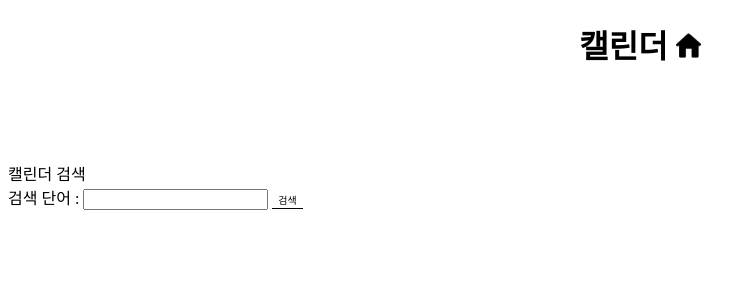
After one commit to highlrang/calendar, a Django app: page /schedule/search/ in a window 1280 px wide. The commit adds this page. Shown: the top 300 px of the page, without its empty margins (0-755 px from the left). Run offline with Django 3.2, Linux system fonts and the light colour scheme; parts of the project's set-up code (start-up, migrations or seed data) failed here and were passed over; some libraries are stand-ins or nearby versions.

Commit message:
second commit

```diff
--- /dev/null
+++ b/schedule/templates/schedule/search_calendar.html
@@ -0,0 +1,37 @@
+{% extends 'base.html' %}
+
+{% block content %}
+<br><br><br>
+<form action="{% url 'schedule:searchResult' %}" method="post">{% csrf_token %}
+    <div>캘린더 검색</div>
+    <div>검색 단어 : <input type="text" name="search_word" required/> <input type="submit" value="검색"/></div>
+</form>
+
+    <br><br>
+    {% if sche_list %}
+    {% if sche_list == 'None' %}
+        <div>일정 달력에서의 <{{ search }}> 검색 결과 없음</div>
+    {% else %}
+        <div>일정 달력에서의 <{{ search }}> 검색 결과</div><br>
+        {% for sche in sche_list %}
+        <div><a href="{{ sche.get_absolute_url }}">{{ sche.s_cate.c_cate }} - {{ sche.s_content }} - {{ sche.s_startDate }}</a></div>
+        {% endfor %}
+    {% endif %}
+    <br><br><br>
+    {% endif %}
+
+
+    {% if diary_list %}
+    {% if diary_list == 'None' %}
+    <div>일기 달력에서의 <{{ search }}> 검색 결과 없음</div>
+    {% else %}
+        <div>일기 달력에서의 <{{ search }}> 검색 결과</div><br>
+        {% for diary in diary_list %}
+        <div><a href="{{ diary.get_absolute_url }}">{{ diary.d_cate.c_cate }} - {{ diary.d_title }} -
+            {{ diary.d_date }}</a></div>
+        {% endfor %}
+    {% endif %}
+    {% endif %}
+
+
+{% endblock %}
--- a/schedule/urls.py
+++ b/schedule/urls.py
@@ -18,4 +18,7 @@ urlpatterns = [
     path('update/<int:pk>/<int:cate>/<str:date>/', ScheduleUV.as_view(), name='scheUpdate'),
     path('delete/<int:pk>/<int:cate>/<str:date>/', ScheduleDel, name='scheDelete'),
 
+    path('search/', SearchCalendar.as_view(), name='searchCalendar'),
+    path('search/result/', SearchResult, name='searchResult'),
+
 ]
--- a/schedule/views.py
+++ b/schedule/views.py
@@ -342,3 +342,24 @@ def ScheduleDel(request, pk, cate, date):
     else:
         msg = '소유자만 접근 가능합니다.'
     return HttpResponseRedirect(reverse('schedule:scheDate', kwargs={'cate':cate, 'date':date, 'msg': msg}))
+
+
+
+
+
+class SearchCalendar(TemplateView):
+    template_name = 'schedule/search_calendar.html'
+
+def SearchResult(request):
+    if request.POST:
+        search = request.POST['search_word']    # get absolute url && cate && title && date
+        try:
+            sche_list = Schedule.objects.filter(s_user = request.user, s_content__contains = search)
+        except Schedule.DoesNotExist:
+            sche_list = 'None'
+        try:
+            diary_list = Diary.objects.filter(Q(d_user = request.user), Q(d_title__contains = search) | Q(d_content__contains = search))
+        except Diary.DoesNotExist:
+            diary_list = 'None'
+
+        return render(request, 'schedule/search_calendar.html', {'search':search, 'sche_list':sche_list, 'diary_list':diary_list})
--- a/templates/registration/register.html
+++ b/templates/registration/register.html
@@ -5,7 +5,7 @@
     <br>
     <div>
         {% if form.errors %}
-            <p style="border-bottom: 1px solid red; border-top: 1px solid red; padding: 2%;">오류가 발생했습니다. 다시 한 번 시도해주세요.</p>
+            <p style="border-bottom: 1px solid red; border-top: 1px solid red; padding: 2%;">비밀번호가 짧거나 이미 사용중인 아이디입니다.</p>
         {% endif %}
     </div>
     <br>
--- a/templates/settings.html
+++ b/templates/settings.html
@@ -5,9 +5,11 @@
     <div style="text-align: center;">
 
         <div><input type="button" onclick="location.href='{% url 'connection:friendsList' %}'" value="친구 페이지"/></div><br>
+        <div><input type="button" onclick="location.href='{% url 'schedule:searchCalendar' %}'" value="캘린더 검색"/></div>
+        <br>
+        <br>
+        <br>
 
-
-        <div style="border_bottom: 1px solid black;"></div>
 
         <div><input type="button" onclick="location.href='{% url 'logout' %}'" value="로그아웃"/></div><br>
         <div><input type="button" onclick="location.href='{% url 'password_change' %}'" value="비밀번호 변경"/></div><br>
```
